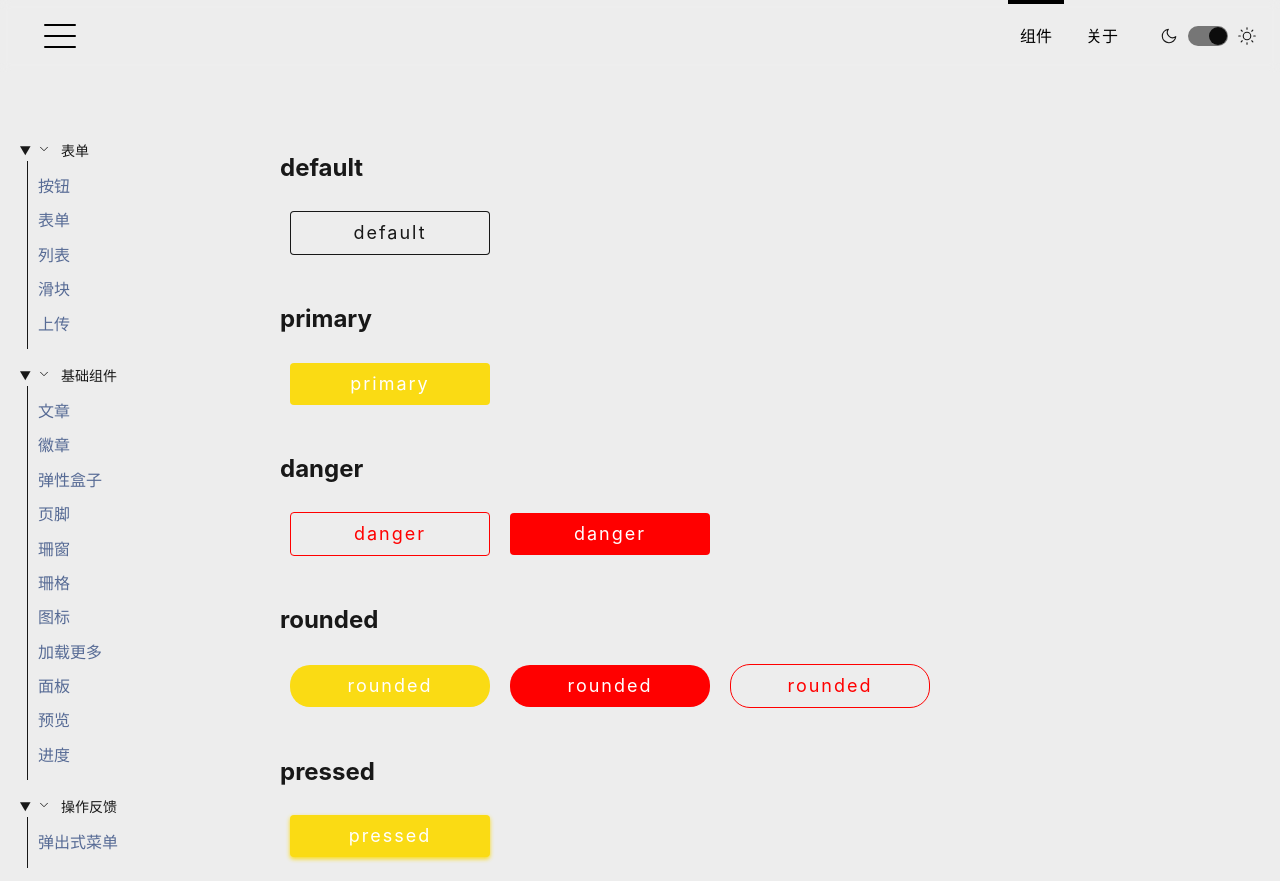
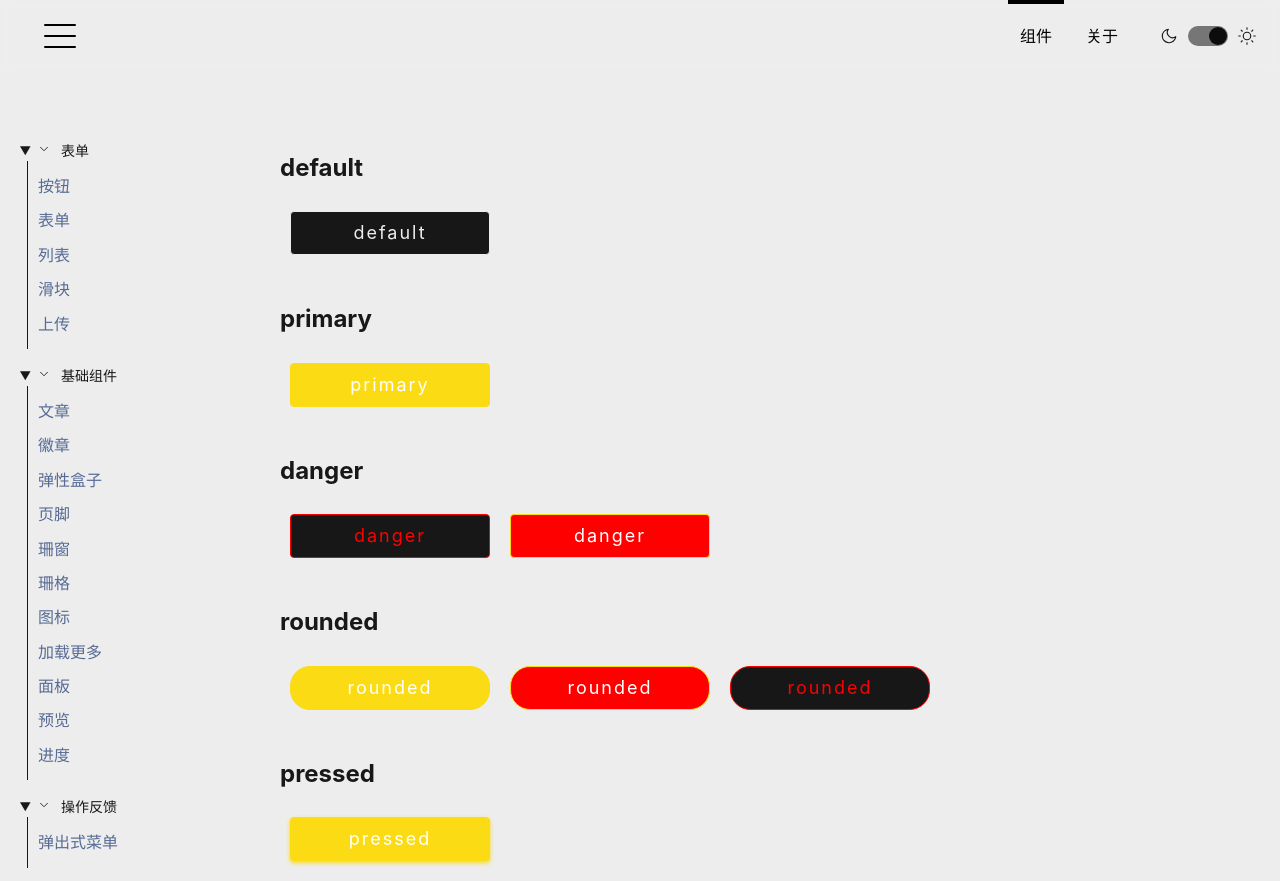
Before and after one commit to zhougonglai/nn-wc, a Vue app: page / in a window 1280 px wide. Built offline with nearby package versions, Linux system fonts and the light colour scheme.

Commit message:
type: update

```diff
--- a/public/index.html
+++ b/public/index.html
@@ -8,6 +8,16 @@
   <link rel="icon" href="<%= BASE_URL %>favicon.ico">
   <title><%= htmlWebpackPlugin.options.title %></title>
   <link href="https://cdn.bootcss.com/normalize/8.0.1/normalize.min.css" rel="stylesheet">
+  <!-- Global site tag (gtag.js) - Google Analytics -->
+  <script async src="https://www.googletagmanager.com/gtag/js?id=UA-108084575-4"></script>
+  <script>
+    window.dataLayer = window.dataLayer || [];
+    function gtag() { dataLayer.push(arguments); }
+    gtag('js', new Date());
+
+    gtag('config', 'UA-108084575-4');
+  </script>
+
 </head>
 
 <body>
--- a/src/components/Button.vue
+++ b/src/components/Button.vue
@@ -75,25 +75,15 @@ export default class Button extends Vue {
 	text-direction none
 	letter-spacing 2px
 	cursor pointer
-	background-color var(--nn-BG-0)
-	color var(--nn-FG-0)
-	border 1px solid var(--nn-FG-0)
-	transition all .325s linear
-
-	&::before
-		content ''
-		position absolute
-		left 0
-		right 0
-		top 0
-		bottom 0
-		background-color currentColor
-		border-radius: inherit;
-		opacity 0
-
+	background-color var(--nn-FG-0)
+	color var(--nn-BG-0)
+	border 1px solid var(--nn-BG-0)
+	transition all .2s linear
+	will-change background-color, border, color
 	&:hover, &:active, &:focus
-		&::before
-			opacity 0.2
+		background-color var(--nn-BG-0)
+		color var(--nn-FG-0)
+		border-color var(--nn-FG-0)
 
 	&.disabled, &[disabled]
 		cursor not-allowed
@@ -125,9 +115,11 @@ export default class Button extends Vue {
 .nn-btn-primary
 	background-color var(--nn-primary)
 	color var(--nn-BG)
-	border none
+	border 1px solid var(--nn-primary)
 	&:hover, &:active, &:focus
-		background-color var(--nn-primary-5)
+		background-color var(--nn-BG-0)
+		color var(--nn-primary)
+		border 1px solid var(--nn-primary)
 	&.pressed
 		box-shadow 0 2px 4px var(--nn-primary)
 		&:hover
--- a/vue.config.js
+++ b/vue.config.js
@@ -10,17 +10,20 @@ if (!isDev()) {
 }
 
 module.exports = {
-	devServer: {
+    devServer: {
 		port: 3333,
 	},
-	configureWebpack: {
+
+    configureWebpack: {
 		output: {
 			libraryExport: 'default',
 		},
 		plugins,
 	},
-	css: { extract: !isDev() },
-	chainWebpack: config => {
+
+    css: { extract: !isDev() },
+
+    chainWebpack: config => {
 		const svgRule = config.module.rule('svg');
 
 		svgRule.uses.clear();
@@ -32,4 +35,13 @@ module.exports = {
 			.use('vue-svg-loader')
 			.loader('vue-svg-loader');
 	},
+
+    pwa: {
+      name: 'nn-ui',
+      themeColor: '#fadb14',
+      msTileColor: '#FFFFFF',
+      manifestOptions: {
+        background_color: '#FFFFFF'
+      }
+    }
 };
```
